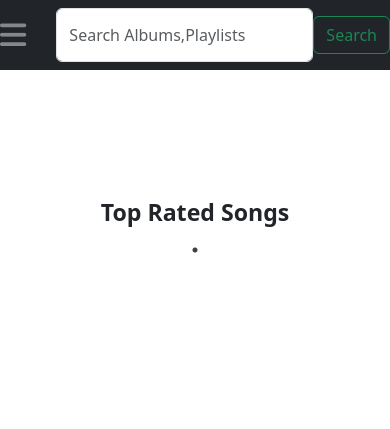
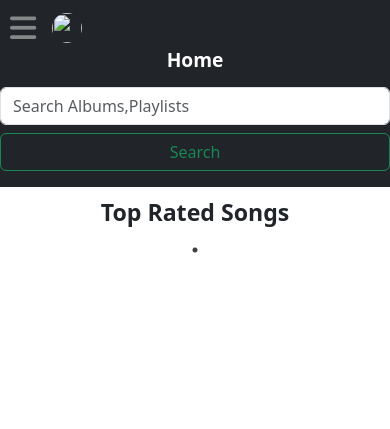
Before and after one commit to itsrohithreddy/music_streaming, a Flask app: page / in a window 390 px wide. Shown: the top 429 px of the page. Run offline with Flask 3, Linux system fonts and the light colour scheme; data that the repository does not hold is empty; parts of the project's set-up code (start-up, migrations or seed data) failed here and were passed over; some libraries are stand-ins or nearby versions.

Commit message:
navbar resposive commit1

```diff
--- a/code/app.py
+++ b/code/app.py
@@ -875,7 +875,7 @@ def search():
             song_album_id=song.album_id
             album_name=Albums.query.filter(Albums.album_id == song_album_id).first().album_name
             data["song_album_names_lst"].append([song.song_name,album_name])
-    print(data["song_album_names_lst"])
+    # print(data["song_album_names_lst"])
     if len(playlists)>0:
         for playlist in playlists:
             data["playlist_names_lst"].append(playlist.playlist_name)
--- a/code/static/index.css
+++ b/code/static/index.css
@@ -167,11 +191,18 @@
         transition: 0.5s;
         /* 0.5 second transition effect to slide in the sidenav */
       }
-
+      @media (max-width: 768px) {
+        .sidenav {
+            padding-top: 200px; /* More padding for small screens */
+        }
+        .sidenav .closebtn{
+          top:500px;
+        }
+      }
       .sidenav a {
         padding: 8px 8px 8px 32px;
         text-decoration: none;
-        font-size: 25px;
+        font-size: 1.6rem;
         color: #818181;
         display: block;
         transition: 0.3s;
@@ -213,26 +235,103 @@
           padding: 20px;
           border: 1px solid #888;
           width: 40% !important;
-      }
+      } */
 
-      .close {
-          color: #aaa;
-          float: right;
-          font-size: 28px;
-          font-weight: bold;
-          cursor: pointer;
-      }
       /* Style page content - use this if you want to push the page content to the right when you open the side navigation */
 
       /* On smaller screens, where height is less than 450px, change the style of the sidenav (less padding and a smaller font size) */
       @media screen and (max-height: 450px) {
-        .sidenav {
-          padding-top: 15px;
+        .sidenav a {
+          font-size: 1.125rem;
+        }
+      }
+
+      .navbar-brand-container {
+        display: flex;
+        justify-content: space-between;
+        align-items: center;
+        padding: 0 10px;
+      }
+
+      .navbar-brand {
+          display: flex;
+          align-items: center;
+          color: white;
+      }
+
+      .navbar-brand img {
+          width: 40px;
+          height: 40px;
+          border-radius: 50%;
+          object-fit: cover;
+          margin-right: 8px;
+      }
+      .nav-heading {
+        cursor: pointer;
+        position: absolute;
+        left: 50%;
+        transform: translateX(-50%);
+        font-size: 1.5rem;
+        color: white;
+        white-space: nowrap;
+      }
+      @media (max-width: 768px) {
+        .nav-heading {
+            font-size: 1.2rem;
+            left: 50%;
+            transform: translateX(-50%);
         }
 
-        .sidenav a {
-          font-size: 18px;
+        .form-inline {
+            flex-direction: column;
+            width: 100%;
         }
+
+        .form-inline input, .form-inline button {
+            width: 100%;
+            margin-top: 0.5rem;
+        }
+        .navbar-brand-container {
+          padding: 0 10px; /* Adjust for smaller screens */
+        }
+        .navbar-brand {
+            font-size: 0.8rem;
+        }
+
+        .navbar-brand img {
+          width: 30px; /* Adjust size for smaller screens */
+          height: 30px;
+        }
+        .navbar-brand, .nav-heading {
+          position: static;
+          transform: none;
+        }
+
+        .nav-heading {
+          text-align: center;
+          width: 100%;
+        }
+      }
+
+
+      #searchResultsDropdown {
+        display: none;
+        position: absolute;
+        top: 100%;
+        left: 0;
+        width: 100%;
+        z-index: 1000;
+        background: white; /* Ensure the background is visible */
+        border: 1px solid #ccc; /* Optional: Add border for better visibility */
+      }
+
+      #searchResultsDropdown div {
+        padding: 8px;
+        cursor: pointer;
+      }
+
+      #searchResultsDropdown div:hover {
+        background-color: #f0f0f0;
       }
 
 
--- a/code/templates/index.html
+++ b/code/templates/index.html
@@ -28,11 +28,16 @@
 
   <body style="padding-bottom: 75px;padding-top: 85px;">
     <nav class="navbar navbar-light bg-dark justify-content-between fixed-top">
-      <a class="navbar-brand" onclick="openNav()" style="cursor: pointer; color: white"><i class="fa-solid fa-bars fa-fade fa-xl" style="color: #ffffff;" height="100px" ></i></a>
-      <div style="position:absolute;top:10px;left:80px">
-        <a class="navbar-brand" style="cursor: pointer;" onclick="openNav()"><img src='{{profilePic_url}}' style="width: 40px;height: 40px;border-radius: 50%;object-fit: cover;"><span style="color: #ffffff;" id="username"> {{nav_username}}</span></a>
+      <div class="navbar-brand-container">
+        <a class="navbar-brand menu-icon" onclick="openNav()" style="cursor: pointer;">
+          <i class="fa-solid fa-bars fa-fade fa-xl" style="color: #ffffff;"></i>
+        </a>
+        <a class="navbar-brand" style="cursor: pointer;">
+            <img src='{{profilePic_url}}'>
+            <span style="color: #ffffff;" id="username"> {{nav_username}}</span>
+        </a>
       </div>
-      <h4 class="nav-heading" style="color:white;cursor:pointer;cursor:pointer;position: absolute;left:700px" onclick="openNav()"><strong>Home</strong></h4>
+      <h4 class="nav-heading" onclick="openNav()"><strong>Home</strong></h4>
       <form class="form-inline" style="display: flex;position : relative;">
         <input
           class="form-control mr-sm-2"
@@ -50,8 +55,8 @@
     </nav>
 
     <div id="mySidenav" class="sidenav">
-      <a href="javascript:void(0)" class="closebtn" onclick="closeNav()" style="position:absolute;top:35px">&times;</a>
-      <a href="javascript:void(0)">Home</a>
+      <a href="javascript:void(0)" class="closebtn" onclick="closeNav()">&times;</a>
+      <!-- <a href="javascript:void(0)">Home</a> -->
       {% if loggedIn_status == "1" %}
         <a href="/create">Create</a>
       {% else %}
@@ -338,9 +343,6 @@
     </script>
 
 
-    <script>
-
-    </script>
 
     <script>
       $(document).ready(function () {
@@ -405,19 +407,6 @@
         alert("Please signin to contribute . Redirecting yot to signin page.........")
         window.location.href='/signin';
       }
-
-      // Function to open the modal
-      // function openModal(content) {
-      //   modal=document.getElementById("myModal");
-      //   modal.style.display = 'block';
-      //   document.getElementById('icon-modal-content').innerHTML=content;
-      // }
-
-      // Function to close the modal
-      // function closeModal() {
-      //   modal.style.display = 'none';
-      // }
-
 
 
       function openNav() {
```
Also changed, not shown: other parts of code/static/index.css (+35 -47 lines), code/static/songs.css (+95 -3 lines), code/templates/songs.html (+13 -8 lines).
